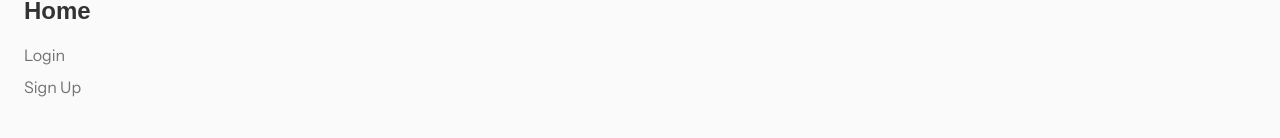
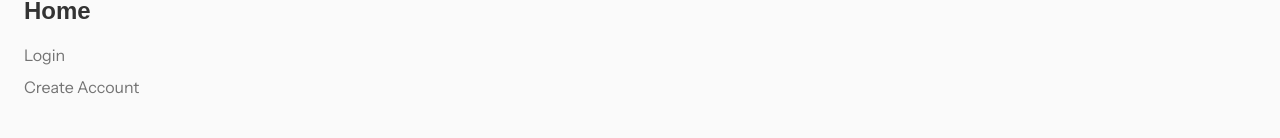
Before and after one commit to jkaps9/link-sharing-app, a React (Vite) app: page / in a window 1280 px wide. Shown: the part 162-300 px from the top of the page. Built offline with nearby package versions, Linux system fonts and the light colour scheme; a web font is replaced by a local one.

Commit message:
fix: update signup link text for clarity in Home component

```diff
--- a/src/routes/home.jsx
+++ b/src/routes/home.jsx
@@ -11,7 +11,7 @@ const Home = () => {
           style={{ display: "flex", flexDirection: "column", gap: "0.5rem" }}
         >
           <Link to="auth/login">Login</Link>
-          <Link to="auth/register">Sign Up</Link>
+          <Link to="auth/signup">Create Account</Link>
         </div>
       </section>
     </>
```
